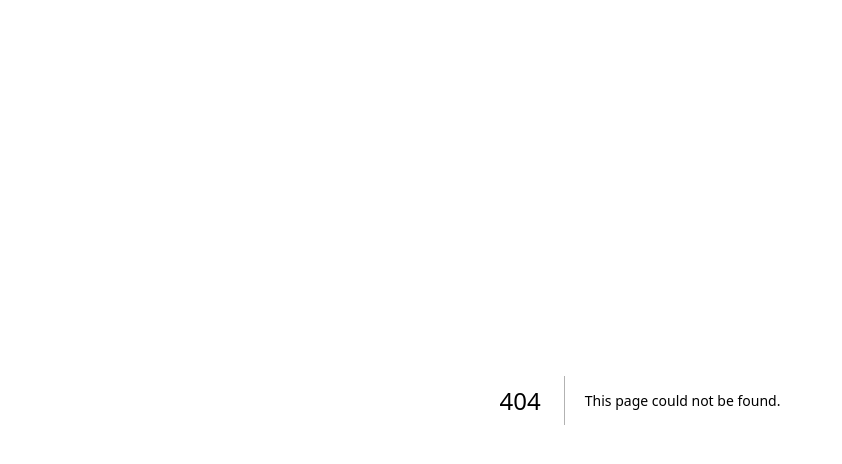
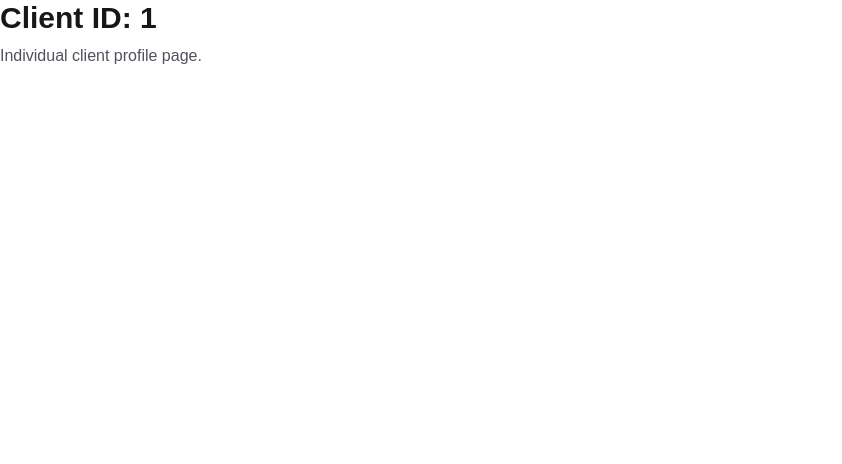
Before and after one commit to samirhilario/curl-specialist-platform, a Next.js app: page /dashboard/clients/1 in a window 1280 px wide. Before the commit this address had no page. Shown: the top 464 px of the page, without its empty margins (0-842 px from the left). Built offline with nearby package versions, Linux system fonts and the light colour scheme.

Commit message:
created an [id] page which allows the client page to become a dynamic webpage.

```diff
--- /dev/null
+++ b/src/app/dashboard/clients/[id]/page.tsx
@@ -0,0 +1,22 @@
+type ClientDetailsPageProps = {
+  params:
+  Promise<{ id: string }>
+}
+
+export default async function ClientDetailsPage(
+  props: ClientDetailsPageProps
+) {
+  const params = await props.params
+
+  return (
+    <>
+      <h1 className="text-3xl font-bold">
+        Client ID: {params.id}
+      </h1>
+
+      <p className="mt-2 text-zinc-600">
+        Individual client profile page.
+      </p>
+    </>
+  )
+}
```
